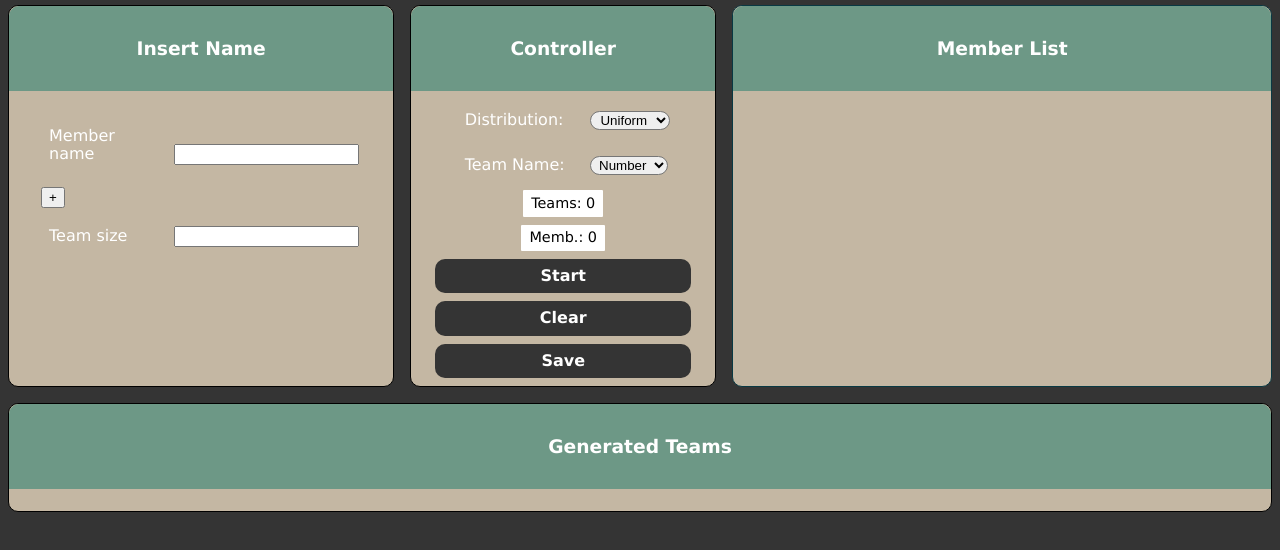
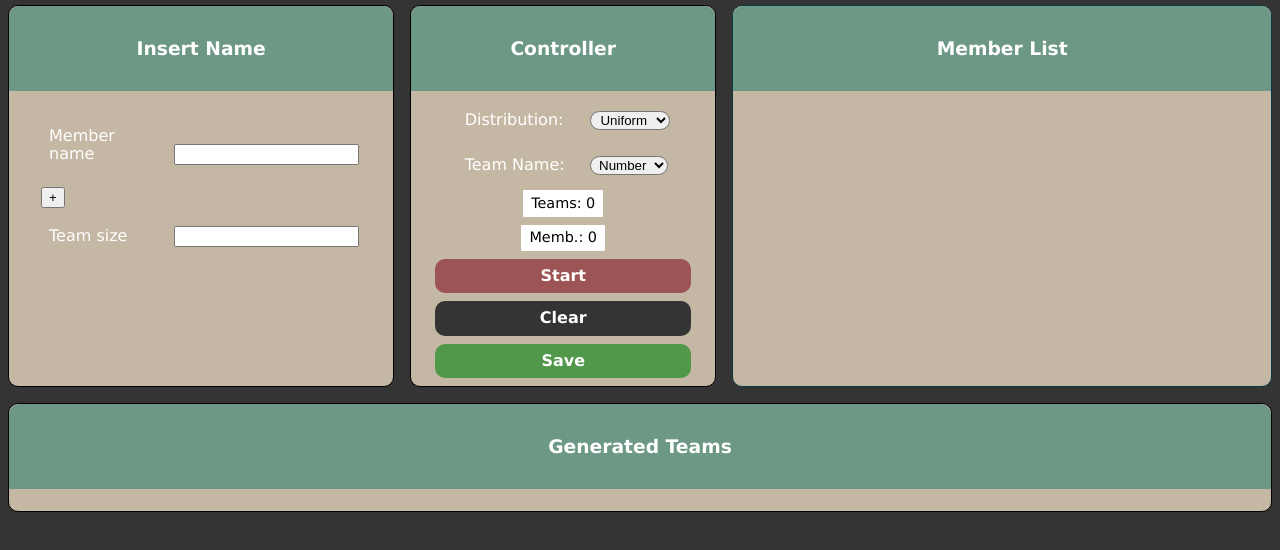
Before and after one commit to helkyar/Random-team-Generator, a plain HTML site: page Team Generator Project/index.html in a window 1280 px wide. Shown: the part 104-654 px from the top of the page. Drawn offline with Linux system fonts and the light colour scheme.

Commit message:
css theme

```diff
--- a/Team Generator Project/style.css
+++ b/Team Generator Project/style.css
@@ -145,14 +145,14 @@ select {
   font-size: 0.9rem;
 }
 .start {
-  background-color: #343434;
+  background-color: #9d5454;
 }
 .clear {
   transition: ease-in 1s transform;
   background-color: #343434;
 }
 .save {
-  background-color: #343434;
+  background-color: #2f902fc4;
 }
 .saved {
   transition: ease-in-out 1s transform;
```
